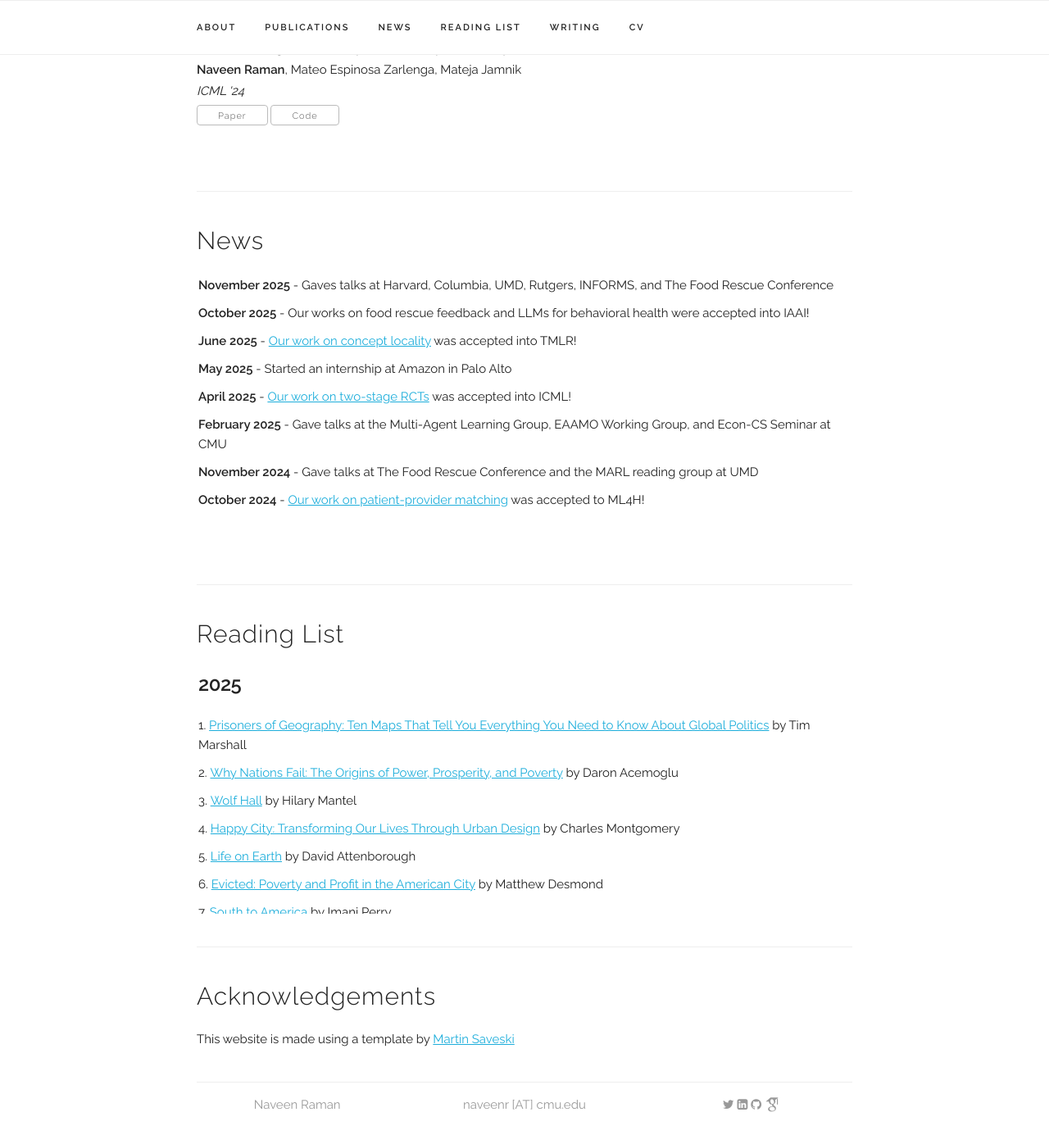
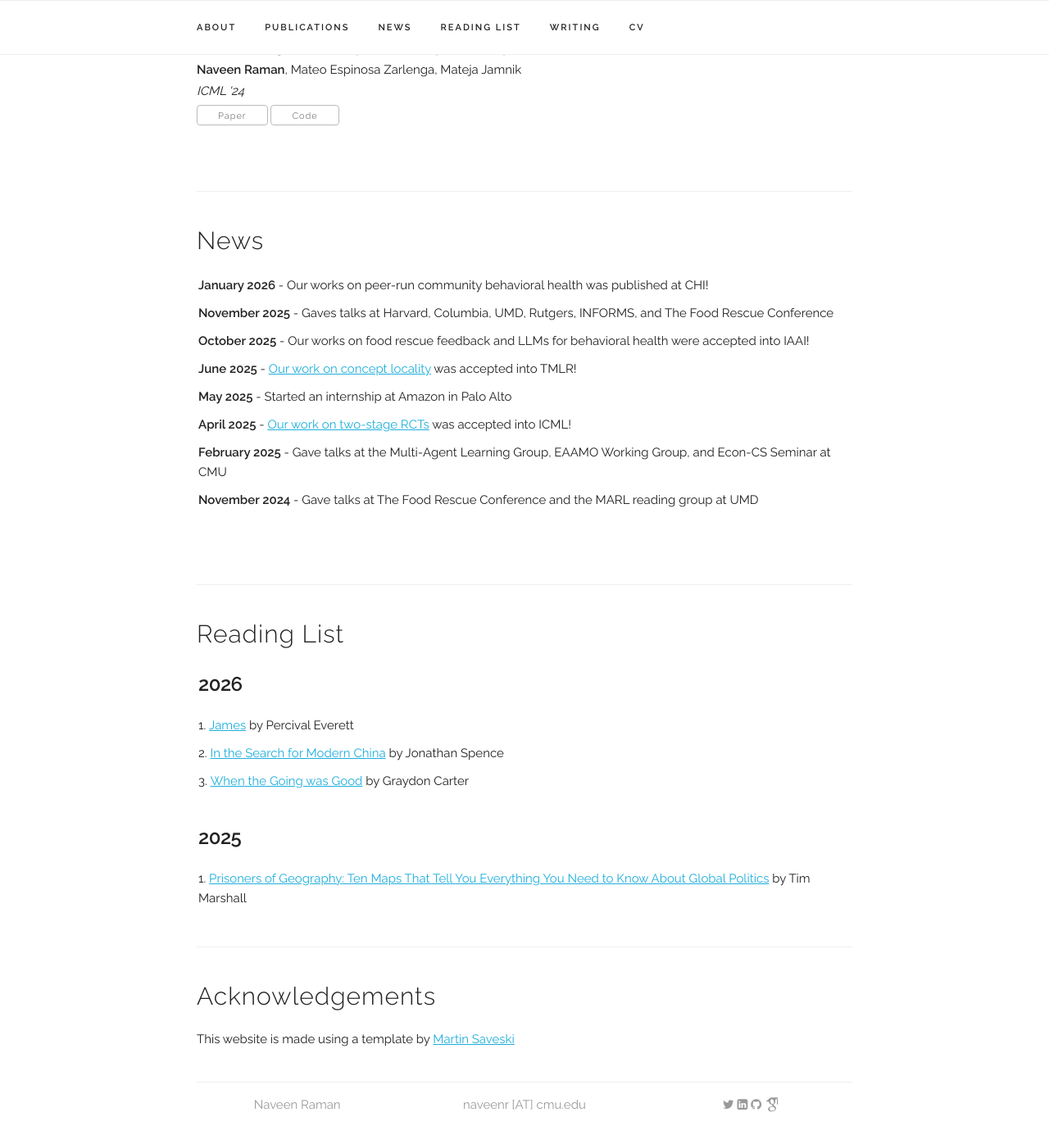
Before and after one commit to naveenr414/naveenr414.github.io, a Jekyll site: the page built from index.html, in a window 1280 px wide and 1400 px high, scrolled down 1728 px. Shown: the top 1396 px of the window at 82% size. Built offline with Jekyll 4.4.1, drawn with Linux system fonts in a browser that asks for light colours; some web fonts are replaced.

Commit message:
Updated CV, reading list

```diff
--- a/_data/news.yaml
+++ b/_data/news.yaml
@@ -1,4 +1,6 @@
 news:
+  - date: "January 2026"
+    info: "Our works on peer-run community behavioral health was published at CHI!"
   - date: "November 2025"
     info: "Gaves talks at Harvard, Columbia, UMD, Rutgers, INFORMS, and The Food Rescue Conference"
   - date: "October 2025"
--- a/_data/publications.yaml
+++ b/_data/publications.yaml
@@ -22,7 +22,7 @@
 
   - title: "Large Language Models in Peer-Run Community Behavioral Health Services: Understanding Peer Specialists and Service Users’ Perspectives on Opportunities, Risks, and Mitigation Strategies"
     authors: "Megan Chai<sup>‡</sup>, Cindy Peng<sup>‡</sup>, Gao Mo, <b>Naveen Raman</b>, Shannon Pagdon, Fei Fang, Nev Jones, Peggy Swarbrick, Hong Shen"
-    venue: "Under Submission"
+    venue: "CHI '26"
     selected: n
 
   - title: "Contextual Budget Allocation for Food Rescue Volunteer Engagement"
--- a/_data/reading.yaml
+++ b/_data/reading.yaml
@@ -1,3 +1,14 @@
+- year: '2026'
+  books:
+    - title: "James"
+      author: Percival Everett
+      url: https://www.goodreads.com/book/show/173754979-james
+    - title: "In the Search for Modern China"
+      author: Jonathan Spence
+      url: https://www.goodreads.com/book/show/162556.The_Search_For_Modern_China
+    - title: "When the Going was Good"
+      author: Graydon Carter
+      url: https://www.goodreads.com/book/show/218494525-when-the-going-was-good
 - year: '2025'
   books:
     - title: "Prisoners of Geography: Ten Maps That Tell You Everything You Need to Know About Global Politics"
@@ -42,6 +53,19 @@
     - title: "Demon Copperhead"
       author: Barbara Kingsolver
       url: https://www.goodreads.com/book/show/60194162-demon-copperhead
+    - title: "Demon Copperhead"
+      author: Barbara Kingsolver
+      url: https://www.goodreads.com/book/show/60194162-demon-copperhead
+    - title: "Poor Economics"
+      author: Abhijit V. Banerjee and Esther Duflo
+      url: https://www.goodreads.com/book/show/10245602-poor-economics
+    - title: "The Warmth of Other Suns"
+      author: Isabel Wilkerson
+      url: https://www.goodreads.com/book/show/8171378-the-warmth-of-other-suns
+    - title: "AI Empires - Dreams and Nightmares in Sam Altman's OpenAI"
+      author: Karen Hao
+      url: https://www.goodreads.com/en/book/show/222725518-empire-of-ai
+
 
 - year: '2024'
   books:
```
Also changed, not shown: 1 other file.
